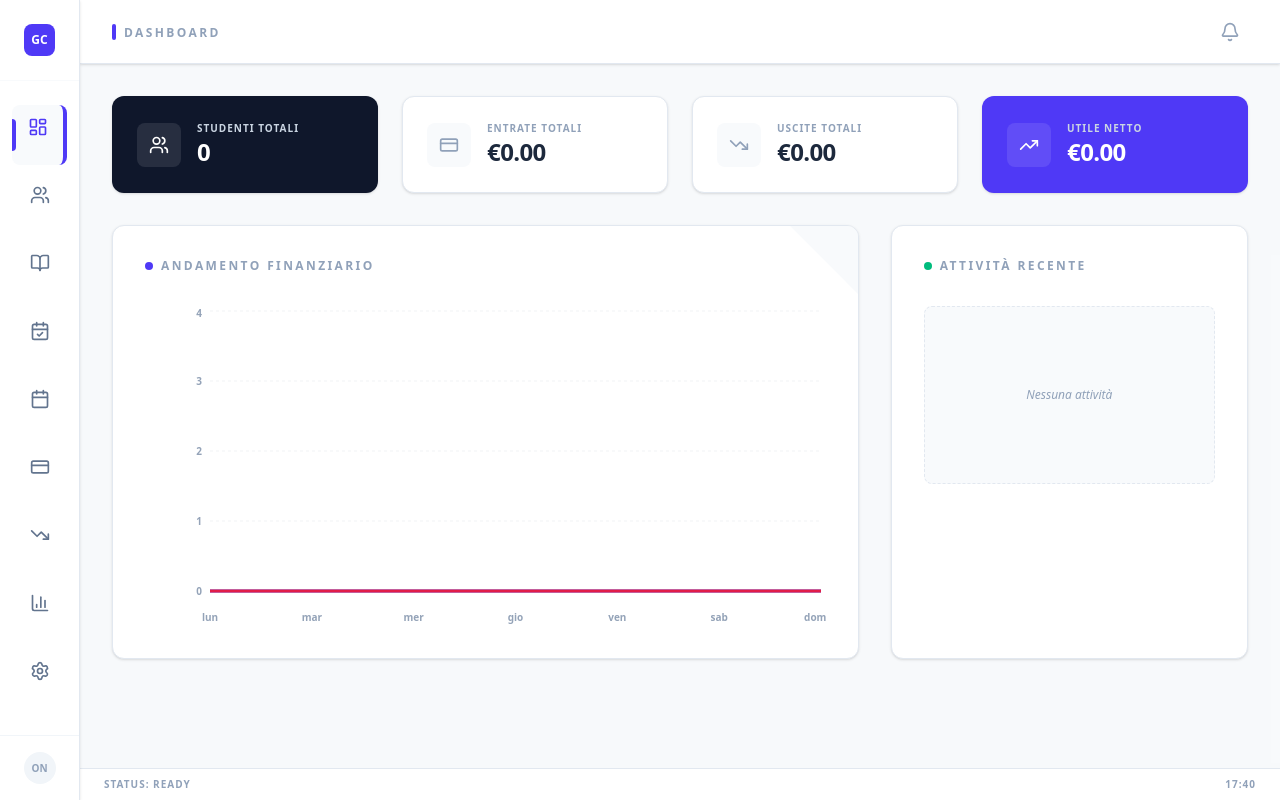
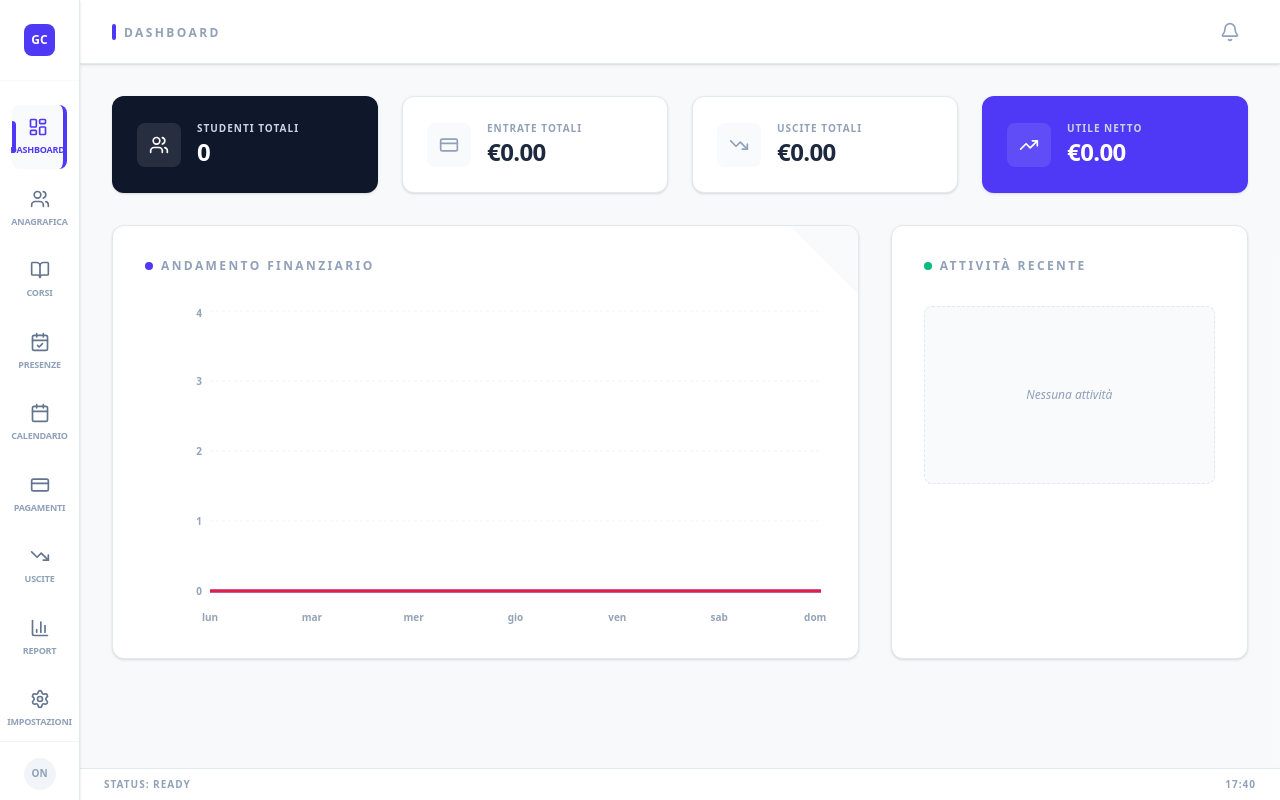
Before and after one commit to gabrydancer/GABRIELE, a React (Vite) app: page / in a window 1280 px wide. Built offline with nearby package versions, Linux system fonts and the light colour scheme.

Commit message:
feat(ui): Improve sidebar navigation label styling
Adjust font size, tracking, and color for sidebar labels to enhance readability and visual consistency. Active labels are now more prominent.

```diff
--- a/src/App.tsx
+++ b/src/App.tsx
@@ -232,7 +232,10 @@ export default function App() {
                 title={item.label}
               >
                 <Icon size={20} className={cn("shrink-0", isActive ? "text-indigo-600" : "group-hover:text-indigo-600")} />
-                <span className="text-[8px] font-bold uppercase tracking-tighter opacity-0 group-hover:opacity-100 transition-opacity">
+                <span className={cn(
+                  "text-[9px] font-bold uppercase tracking-tight text-center mt-0.5",
+                  isActive ? "text-indigo-600" : "text-slate-400 group-hover:text-indigo-600"
+                )}>
                   {item.label}
                 </span>
                 {isActive && (
```
